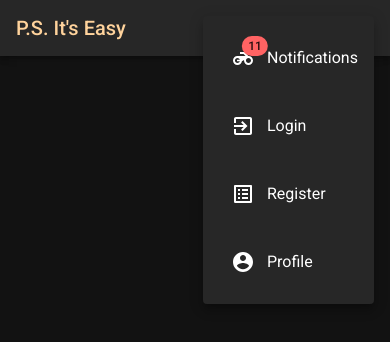
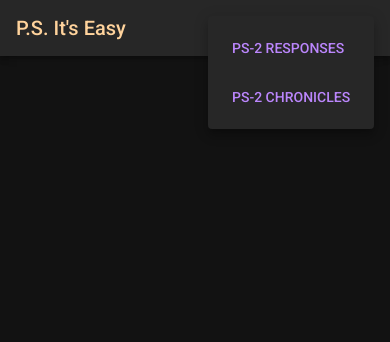
Before and after one commit to 7anya/P.S.its-easy, a React (Create React App) app in the folder client/: page / in a window 390 px wide. Both pictures are taken after a click on the button "show more". Shown: the top 342 px of the page. Built offline with nearby package versions, Linux system fonts and the light colour scheme; a web font is replaced by a local one.

Commit message:
add mobile nav

```diff
--- a/client/src/components/NavBar/Navbar.jsx
+++ b/client/src/components/NavBar/Navbar.jsx
@@ -108,7 +108,7 @@ function Navbar(props) {
 			open={isMobileMenuOpen}
 			onClose={handleMobileMenuClose}
 		>
-			<MenuItem>
+			{/* <MenuItem>
 				<IconButton
 					aria-label="show 11 new notifications"
 					color="inherit"
@@ -118,8 +118,8 @@ function Navbar(props) {
 					</Badge>
 				</IconButton>
 				<p>Notifications</p>
-			</MenuItem>
-			<MenuItem>
+			</MenuItem> */}
+			{/* <MenuItem>
 				<IconButton
 					aria-label="account of current user"
 					aria-controls="primary-search-account-menu"
@@ -129,28 +129,20 @@ function Navbar(props) {
 					<LoginIcon />
 				</IconButton>
 				<p>Login</p>
+			</MenuItem> */}
+			<MenuItem>
+				<Button color="inherit">
+					<Link href="/ps2/responses" underline="none">
+						PS-2 Responses
+					</Link>
+				</Button>
 			</MenuItem>
 			<MenuItem>
-				<IconButton
-					aria-label="account of current user"
-					aria-controls="primary-search-account-menu"
-					aria-haspopup="true"
-					color="inherit"
-				>
-					<RegisterIcon />
-				</IconButton>
-				<p>Register</p>
-			</MenuItem>
-			<MenuItem>
-				<IconButton
-					aria-label="account of current user"
-					aria-controls="primary-search-account-menu"
-					aria-haspopup="true"
-					color="inherit"
-				>
-					<AccountCircle />
-				</IconButton>
-				<p>Profile</p>
+				<Button color="inherit">
+					<Link href="/ps2/chronicles" underline="none">
+						PS-2 Chronicles
+					</Link>
+				</Button>
 			</MenuItem>
 		</Menu>
 	);
```
